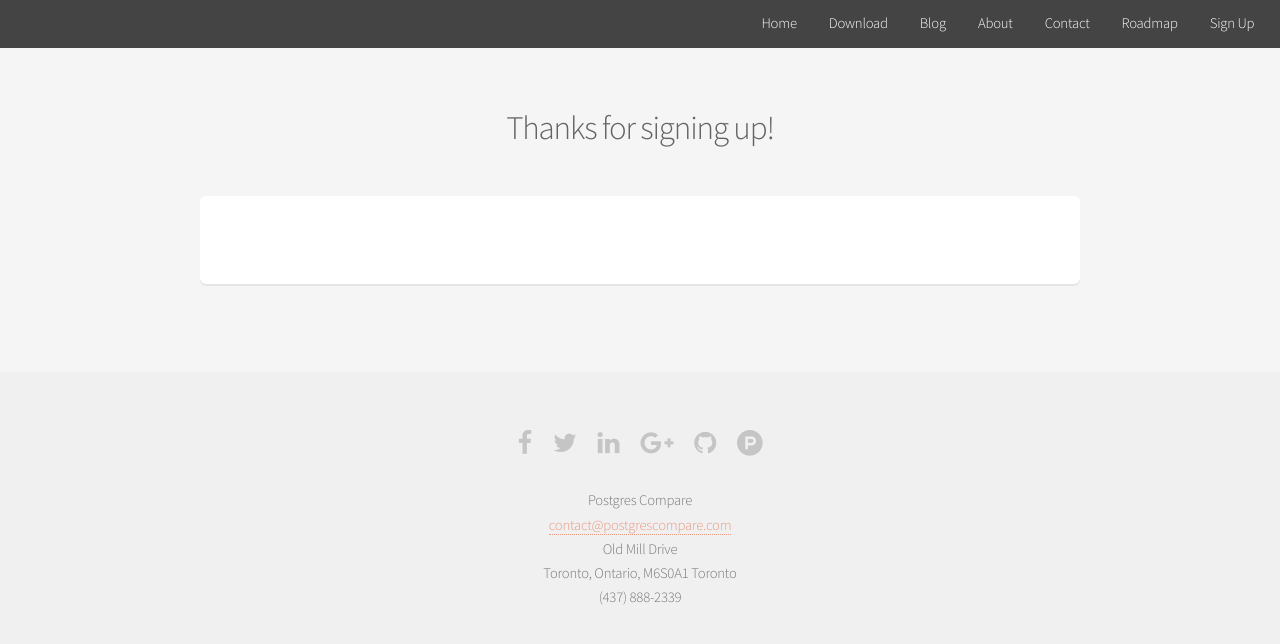
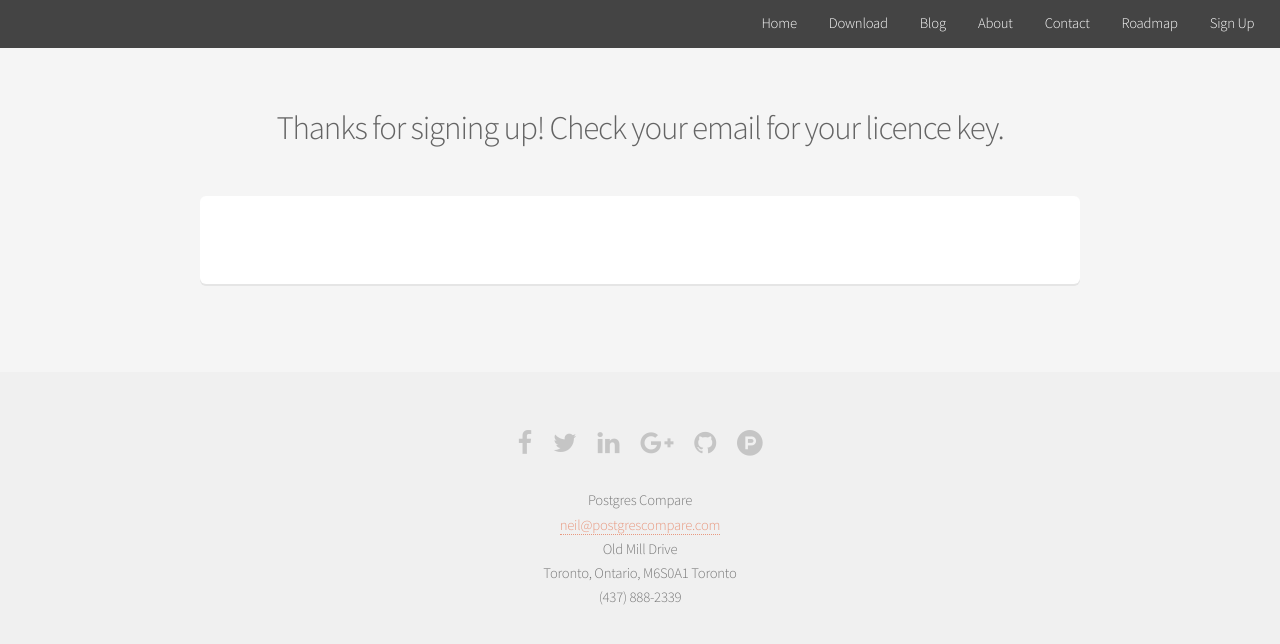
Before and after one commit to sql-migrate/backup2.sql-migrate.github.io, a Jekyll site: the page built from success.md, in a window 1280 px wide. Shown: the top 644 px of the page. Built offline with Jekyll 4.4.1, drawn with Linux system fonts in a browser that asks for light colours.

Commit message:
fix layout

```diff
--- a/_includes/footer.html
+++ b/_includes/footer.html
@@ -13,7 +13,7 @@
     <span class="family-name"></span>
   </a>
    <div class="org">Postgres Compare</div>
-   <a class="email" href="mailto:contact@postgrescompare.com">contact@postgrescompare.com</a>
+   <a class="email" href="mailto:neil@postgrescompare.com">neil@postgrescompare.com</a>
    <div class="adr">
     <div class="street-address">Old Mill Drive</div>
     <span class="locality">Toronto</span>,
--- a/_layouts/page.html
+++ b/_layouts/page.html
@@ -7,8 +7,11 @@ layout: default
     <h2>{{ page.title }}</h2>
   </header>
 
+
+  {%if content %}
   <div class="box">
     {{ content }}
   </div>
+  {% endif %}
 
 </article>
--- a/success.md
+++ b/success.md
@@ -1,5 +1,5 @@
 ---
 layout: page
-title: Thanks for signing up!
+title: Thanks for signing up! Check your email for your licence key.
 permalink: /success
 ---
```
